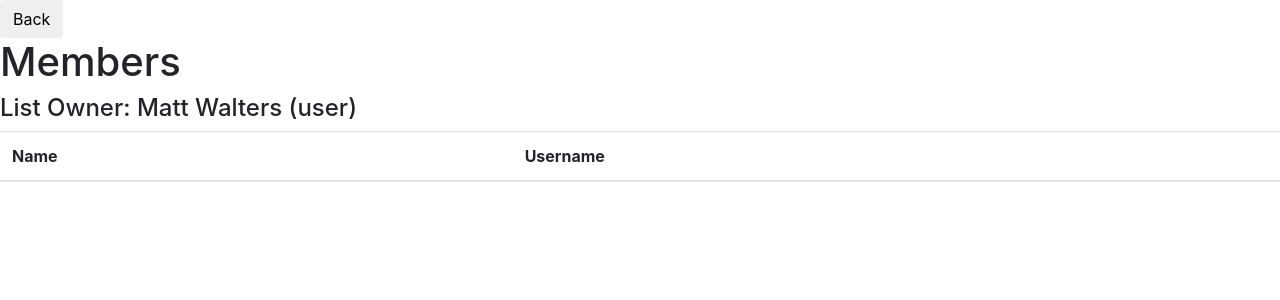
After one commit to mattdwalters/Collab-To-Do, a Flask app: page /todolist/2/members in a window 1280 px wide. The commit adds this page. Shown: the top 300 px of the page. Run offline with Flask 2, Linux system fonts and the light colour scheme; data comes from the database, SQL or seed files in the repository; lists and menus that the app fills with data are empty; some libraries are stand-ins or nearby versions.

Commit message:
Add admin features and member list

```diff
--- a/app.py
+++ b/app.py
@@ -22,17 +22,18 @@ def setup_database():
                                                 username TEXT, \
                                                 password TEXT);')
 
-    conn.execute('CREATE TABLE IF NOT EXISTS usergroup (gid INTEGER, \
+    conn.execute('CREATE TABLE IF NOT EXISTS userlist (lid INTEGER, \
                                                 uid INTEGER);')
 
-    conn.execute('CREATE TABLE IF NOT EXISTS groups (gid INTEGER PRIMARY KEY AUTOINCREMENT, \
-                                                groupname TEXT, \
+    conn.execute('CREATE TABLE IF NOT EXISTS list (lid INTEGER PRIMARY KEY AUTOINCREMENT, \
+                                                listowner TEXT, \
+                                                listname TEXT, \
                                                 description TEXT, \
-                                                groupcode TEXT, \
+                                                listcode TEXT, \
                                                 password TEXT);')
 
     conn.execute('CREATE TABLE IF NOT EXISTS todolist (iid INTEGER PRIMARY KEY AUTOINCREMENT, \
-                                                gid INTEGER, \
+                                                lid INTEGER, \
                                                 author TEXT, \
                                                 itemname TEXT, \
                                                 location TEXT, \
@@ -113,7 +114,7 @@ def home():
     if session['username'] == '':
         return redirect(url_for('login'))
 
-    group_list = []
+    list_list = []
 
     conn = sql.connect(DATABASE, timeout=10)
     conn.row_factory = sql.Row
@@ -121,25 +122,27 @@ def home():
 
     if request.method == 'POST':
         try:
-            group_name = request.form["groupname"]
+            list_owner = session["username"]
+            list_name = request.form["listname"]
             description = request.form["description"]
-            group_code = group_code_gen()
+            list_code = list_code_gen()
             password = request.form["password"]
             confirm_password = request.form["confirmpassword"]
 
             if password != confirm_password:
                 error = "Passwords do not match"
             else:
-                # Execute on "New Group" button click
+                # Execute on "New list" button click
                 with sql.connect(DATABASE) as con:
-                    group_info = (group_name, description, group_code, password)
+                    list_info = (list_owner, list_name, description, list_code, password)
                     con.row_factory = sql.Row
                     cur = con.cursor()
-                    cur.execute("INSERT INTO groups VALUES (NULL, ?, ?, ?, ?)", group_info)
+                    cur.execute("INSERT INTO list VALUES (NULL, ?, ?, ?, ?, ?)", list_info)
                     con.commit()
-                    cur.execute("SELECT gid FROM groups WHERE groupcode=" + "\'" + str(group_code) + "\'" + ";")
-                    gid = cur.fetchone()
-                    cur.execute("INSERT INTO usergroup VALUES (?, ?)", member_info)
+                    cur.execute("SELECT lid FROM list WHERE listcode=" + "\'" + str(list_code) + "\'" + ";")
+                    lid = cur.fetchone()
+                    member_info = (lid['lid'], session['uid'])
+                    cur.execute("INSERT INTO userlist VALUES (?, ?)", member_info)
                     con.commit()
         except:
             conn.rollback()
@@ -148,34 +151,68 @@ def home():
 
         conn.close()
 
-    cur.execute('SELECT groups.gid, \
-                    groupname, \
+    cur.execute('SELECT list.lid, \
+                    listname, \
                     description \
-                FROM groups, usergroup \
-                WHERE groups.gid = usergroup.gid AND usergroup.uid = ' + "\'" + str(session['uid']) + "\'" + ';')
+                FROM list, userlist \
+                WHERE list.lid = userlist.lid AND userlist.uid = ' + "\'" + str(session['uid']) + "\'" + ';')
 
-    group_list = cur.fetchall()
+    list_list = cur.fetchall()
 
-    return render_template('home.html', group_list=group_list)
+    return render_template('home.html', list_list=list_list)
 
-@app.route('/join_group', methods=['POST'])
-def join_group():
-    groupcode=request.form['groupcode']
+@app.route('/join_list', methods=['POST'])
+def join_list():
+    listcode=request.form['listcode']
 
     conn = sql.connect(DATABASE, timeout=10)
     conn.row_factory = sql.Row
     cur = conn.cursor()
 
-    cur.execute("SELECT gid FROM groups WHERE groupcode=" + "\'" + str(groupcode) + "\'" + ";")
-    gid = cur.fetchone()
-    member_info = (gid['gid'], session['uid'])
-    cur.execute("INSERT INTO usergroup VALUES (?, ?)", member_info)
+    cur.execute("SELECT lid FROM list WHERE listcode=" + "\'" + str(listcode) + "\'" + ";")
+    lid = cur.fetchone()
+    member_info = (lid['lid'], session['uid'])
+    cur.execute("INSERT INTO userlist VALUES (?, ?)", member_info)
     conn.commit()
 
     return redirect(url_for('home'))
 
-@app.route('/todolist/<int:gid>', methods=['GET', 'POST'])
-def toDoList(gid):
+@app.route('/leave_list/<int:lid>')
+def leave_list(lid):
+    conn = sql.connect(DATABASE, timeout=10)
+    conn.row_factory = sql.Row
+    cur = conn.cursor()
+
+    cur.execute('DELETE \
+                FROM userlist \
+                WHERE uid = ' + str(session['uid']) + ' AND lid =' + str(lid) + ';')
+
+    conn.commit()
+
+    return redirect(url_for('home'))
+
+@app.route('/delete_list/<int:lid>')
+def delete_list(lid):
+    conn = sql.connect(DATABASE, timeout=10)
+    conn.row_factory = sql.Row
+    cur = conn.cursor()
+
+    cur.execute('DELETE \
+                FROM userlist \
+                WHERE lid = ' + str(lid) + ";")
+
+    conn.commit()
+
+    cur.execute('DELETE \
+                FROM list \
+                WHERE lid = ' + str(lid) + ";")
+
+    conn.commit()
+
+    return redirect(url_for('home'))
+
+@app.route('/todolist/<int:lid>', methods=['GET', 'POST'])
+def toDoList(lid):
     todo_list = []
 
     # Set up db connection:
@@ -191,7 +228,7 @@ def toDoList(gid):
             repeat = request.form["repeat"]
 
             with sql.connect(DATABASE) as con:
-                item_info = (gid, author, item_name, location, repeat)
+                item_info = (lid, author, item_name, location, repeat)
                 con.row_factory = sql.Row
                 cur = con.cursor()
                 cur.execute("INSERT INTO todolist VALUES (NULL, ?, ?, ?, ?, ?)", item_info)
@@ -203,28 +240,27 @@ def toDoList(gid):
 
         conn.close()
 
-    cur.execute('SELECT gid, \
+    cur.execute('SELECT lid, \
                     iid, \
                     author, \
                     itemname \
                 FROM todolist \
-                WHERE gid =' + str(gid) + ';')
+                WHERE lid =' + str(lid) + ';')
 
     todo_list = cur.fetchall()
 
-    cur.execute('SELECT groupcode \
-                FROM groups \
-                WHERE gid=' + str(gid) + ';')
+    cur.execute('SELECT listowner, listcode \
+                FROM list \
+                WHERE lid=' + str(lid) + ';')
 
-    group_code = cur.fetchone()
+    list_info = cur.fetchone()
 
-    return render_template('todolist.html', todo_list=todo_list, gid=gid, group_code=group_code["groupcode"])
+    return render_template('todolist.html', todo_list=todo_list, lid=lid, list_code=list_info["listcode"], list_owner=list_info['listowner'], curr_user=session['username'])
 
 @app.route('/delete_todo', methods=['POST'])
 def delete_todo():
     iid = request.form['iid']
-    gid = request.form['gid']
-    todo_list = []
+    lid = request.form['lid']
 
     # Set up db connection:
     conn = sql.connect(DATABASE, timeout=10)
@@ -237,12 +273,35 @@ def delete_todo():
 
     conn.commit()
 
-    return redirect(url_for('toDoList', gid=gid))
+    return redirect(url_for('toDoList', lid=lid))
+
+@app.route('/todolist/<int:lid>/members', methods=['GET'])
+def todo_members(lid):
+    # Set up db connection:
+    conn = sql.connect(DATABASE, timeout=10)
+    conn.row_factory = sql.Row
+    cur = conn.cursor()
+
+    cur.execute('SELECT firstname, lastname, username \
+                FROM user, userlist, list \
+                WHERE list.listowner = user.username AND \
+                    user.uid = userlist.uid AND list.lid =' + str(lid) + ';' )
+
+    list_owner = cur.fetchone()
+
+    cur.execute('SELECT firstname, lastname, username \
+                FROM user, userlist \
+                WHERE user.username <> ' + "\'" + list_owner['username'] + "\'" + 'AND user.uid = userlist.uid AND lid =' + str(lid) + ';')
+
+    members = cur.fetchall()
+
+    return render_template('todo_members.html', members=members, list_owner=list_owner)
+
 
 def sanitize_input(input):
     return input.replace('"','\"').replace("'","\'")
 
-def group_code_gen(size=10, chars=string.ascii_uppercase + string.digits):
+def list_code_gen(size=10, chars=string.ascii_uppercase + string.digits):
     return ''.join(random.choice(chars) for _ in range(size))
 
 def login_check():
--- /dev/null
+++ b/templates/todo_members.html
@@ -0,0 +1,33 @@
+<!DOCTYPE html>
+
+<html>
+    <head>
+        <title>To do list</title>
+        <script src="https://ajax.googleapis.com/ajax/libs/jquery/1.10.2/jquery.min.js"></script>
+        <script type="text/javascript" src="../static/scripts.js"></script>
+        <link rel="stylesheet" href="https://stackpath.bootstrapcdn.com/bootstrap/4.1.3/css/bootstrap.min.css" integrity="sha384-MCw98/SFnGE8fJT3GXwEOngsV7Zt27NXFoaoApmYm81iuXoPkFOJwJ8ERdknLPMO" crossorigin="anonymous">
+        <script src="https://stackpath.bootstrapcdn.com/bootstrap/4.1.3/js/bootstrap.min.js" integrity="sha384-ChfqqxuZUCnJSK3+MXmPNIyE6ZbWh2IMqE241rYiqJxyMiZ6OW/JmZQ5stwEULTy" crossorigin="anonymous"></script>
+        <link href='https://fonts.googleapis.com/css?family=Lobster' rel='stylesheet'>
+        <link href="https://fonts.googleapis.com/css?family=Raleway|Montserrat" rel="stylesheet">
+        <link rel="stylesheet" type="text/css" href="../static/style.css">
+    </head>
+    <body>
+        <button type = "button" class = "btn"><a style = "color: black; text-decoration: none;" href = "javascript:history.back()">Back</a></button>
+
+        <h1>Members</h1>
+        <h4>List Owner: {{ list_owner['firstname'] }} {{ list_owner['lastname'] }} ({{ list_owner['username'] }})</h4>
+        <table class = "table">
+            <thead>
+                <th>Name</th>
+                <th>Username</th>
+            </thead>
+
+            {% for row in members %}
+                <tr>
+                   <td>{{ row["firstname"] }} {{ row["lastname"] }}</td>
+                   <td>{{ row["username"] }}</td>
+                </tr>
+            {% endfor %}
+        </table>
+    </body>
+</html>
```
Also changed, not shown: templates/home.html (+24 -20 lines), templates/todolist.html (+8 -2 lines), database.db.
